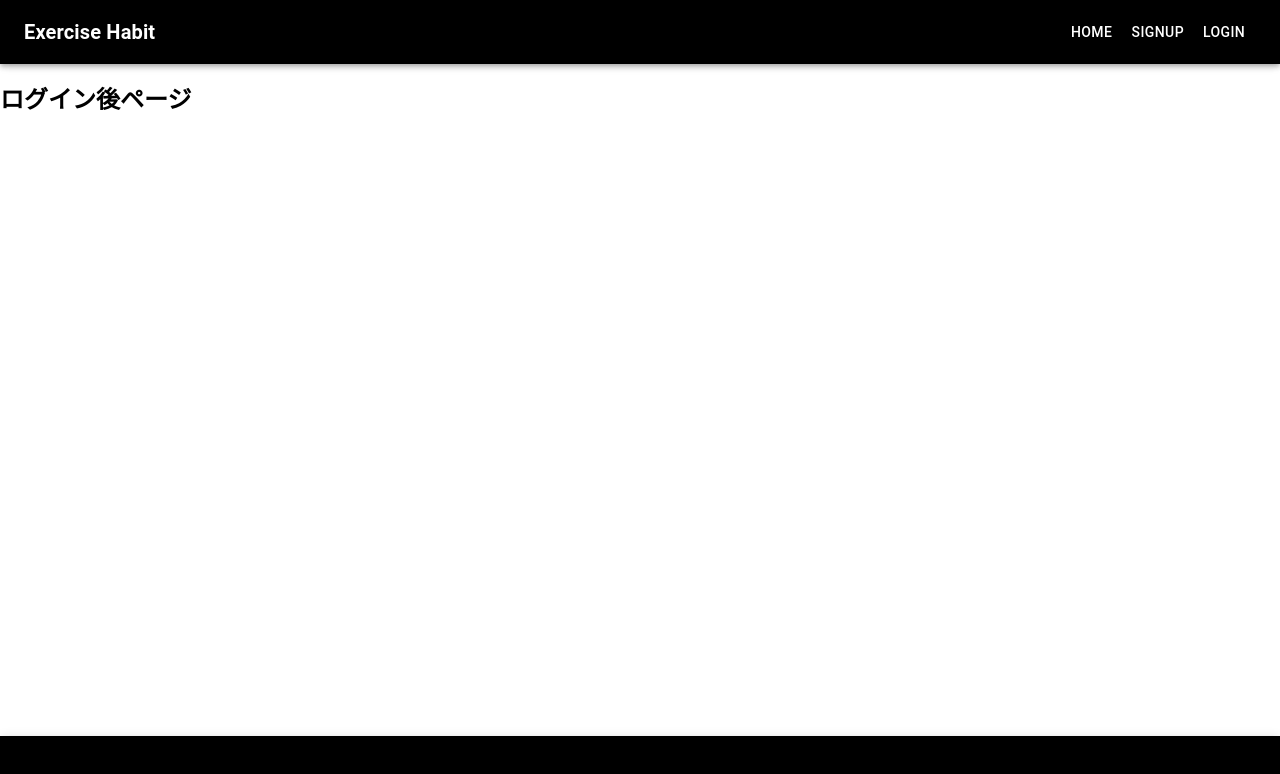
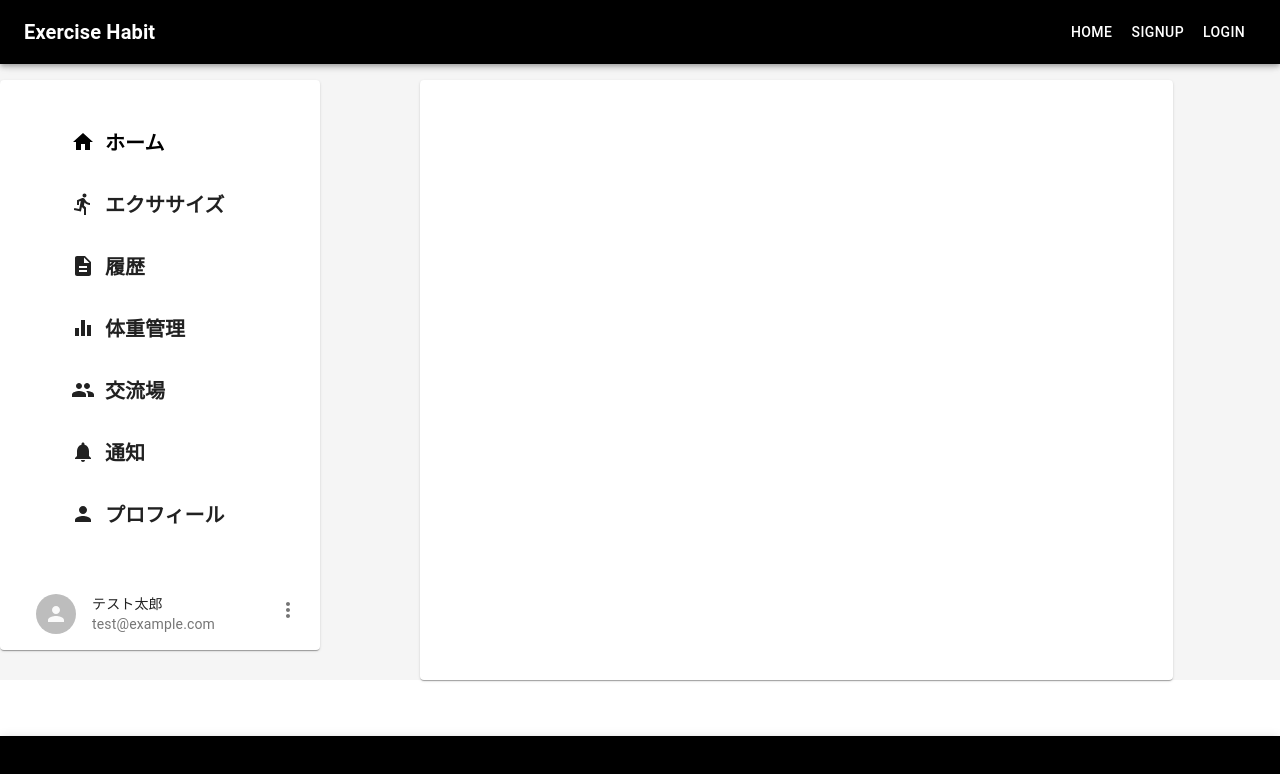
Before and after one commit to hideki1104/exercise_habit, a React (Create React App) app in the folder front/exercise_habit/: page /user/top in a window 1280 px wide. Shown: the top 774 px of the page. Built offline with nearby package versions, Linux system fonts and the light colour scheme.

Commit message:
ツールバーコンポーネントの追加

```diff
--- a/front/exercise_habit/src/Components/Header.tsx
+++ b/front/exercise_habit/src/Components/Header.tsx
@@ -62,7 +62,7 @@ export const Header: React.FC<HeaderProps> = ( {isAdmin, isLogin, handleLogout}
       {isLogin ?
         <>
           <Typography variant="h6" className={classes.title}>
-            <Link to="/user/detail" className={classes.title_link}>
+            <Link to="/user/top" className={classes.title_link}>
               Exercise Habit
             </Link>
           </Typography>
--- /dev/null
+++ b/front/exercise_habit/src/Components/User/ToolBar.tsx
@@ -0,0 +1,87 @@
+import React from 'react'
+import { Link } from 'react-router-dom';
+import { makeStyles, Theme, createStyles } from '@material-ui/core/styles';
+import Card from '@material-ui/core/Card';
+import CardContent from '@material-ui/core/CardContent';
+import Avatar from '@material-ui/core/Avatar';
+import IconButton from '@material-ui/core/IconButton';
+import MoreVertIcon from '@material-ui/icons/MoreVert';
+import CardHeader from '@material-ui/core/CardHeader';
+import PersonIcon from '@material-ui/icons/Person';
+import HomeIcon from '@material-ui/icons/Home';
+import DirectionsRunIcon from '@material-ui/icons/DirectionsRun';
+import DescriptionIcon from '@material-ui/icons/Description';
+import EqualizerIcon from '@material-ui/icons/Equalizer';
+import GroupIcon from '@material-ui/icons/Group';
+import NotificationsIcon from '@material-ui/icons/Notifications';
+
+const useStyles = makeStyles((theme: Theme) =>
+  createStyles({
+    toolbar: {
+      marginTop: 80,
+    },
+    itemList: {
+      listStyleType: "none",
+    },
+    item: {
+      fontSize: 20,
+      fontWeight: "bold",
+      padding: 15,
+    },
+    itemIcon: {
+      fontSize: 20,
+      paddingRight: 10,
+      verticalAlign: "middle",
+    },
+    linkItem: {
+      color: "#000000",
+      textDecoration: "none",
+      '&:hover': {
+        background: "#A9A9A9",
+      },
+    },
+    avatar: {
+    },
+    userItem: {
+      marginLeft: 20,
+    },
+  }),
+);
+
+interface ToolBarProps {
+
+}
+
+export const ToolBar: React.FC<ToolBarProps> = () => {
+  const classes = useStyles();
+  return (
+    <Card className={classes.toolbar}>
+      <CardContent>
+        <ul className={classes.itemList}>
+          <li className={classes.item}><Link to="/user/top" className={classes.linkItem}><span className={classes.itemIcon}><HomeIcon/></span>ホーム</Link></li>
+          <li className={classes.item}><span className={classes.itemIcon}><DirectionsRunIcon/></span>エクササイズ</li>
+          <li className={classes.item}><span className={classes.itemIcon}><DescriptionIcon/></span>履歴</li>
+          <li className={classes.item}><span className={classes.itemIcon}><EqualizerIcon/></span>体重管理</li>
+          <li className={classes.item}><span className={classes.itemIcon}><GroupIcon/></span>交流場</li>
+          <li className={classes.item}><span className={classes.itemIcon}><NotificationsIcon/></span>通知</li>
+          <li className={classes.item}><span className={classes.itemIcon}><PersonIcon/></span>プロフィール</li>
+        </ul>
+      </CardContent>
+      <CardHeader
+        className={classes.userItem}
+        avatar={
+          <Avatar aria-label="recipe" className={classes.avatar}>
+            <PersonIcon/>
+          </Avatar>
+        }
+        action={
+          <IconButton aria-label="settings">
+            <MoreVertIcon />
+          </IconButton>
+        }
+        title="テスト太郎"
+        subheader="test@example.com"
+      />
+    </Card>
+  );
+}
--- a/front/exercise_habit/src/Components/User/Top.tsx
+++ b/front/exercise_habit/src/Components/User/Top.tsx
@@ -1,10 +1,18 @@
 import React from 'react'
 import { makeStyles, Theme, createStyles } from '@material-ui/core/styles';
+import Grid from '@material-ui/core/Grid';
+import Card from '@material-ui/core/Card';
+import { ToolBar } from './ToolBar';
 
 const useStyles = makeStyles((theme: Theme) =>
   createStyles({
     main: {
-      paddingTop: 60,
+      backgroundColor: "#F5F5F5"
+    },
+    root: {
+      marginTop: 80,
+      marginLeft: 100,
+      height: 600,
     },
   }),
 );
@@ -16,8 +24,14 @@ interface TopProps {
 export const Top: React.FC<TopProps> = () => {
   const classes = useStyles();
   return (
-    <div className={classes.main}>
-      <h2>ログイン後ページ</h2>
-    </div>
+    <Grid container className={classes.main}>
+      <Grid item xs={3}>
+        <ToolBar/>
+      </Grid>
+      <Grid item xs={8}>
+        <Card className={classes.root}>
+        </Card>
+      </Grid>
+    </Grid>
   );
 }
```
